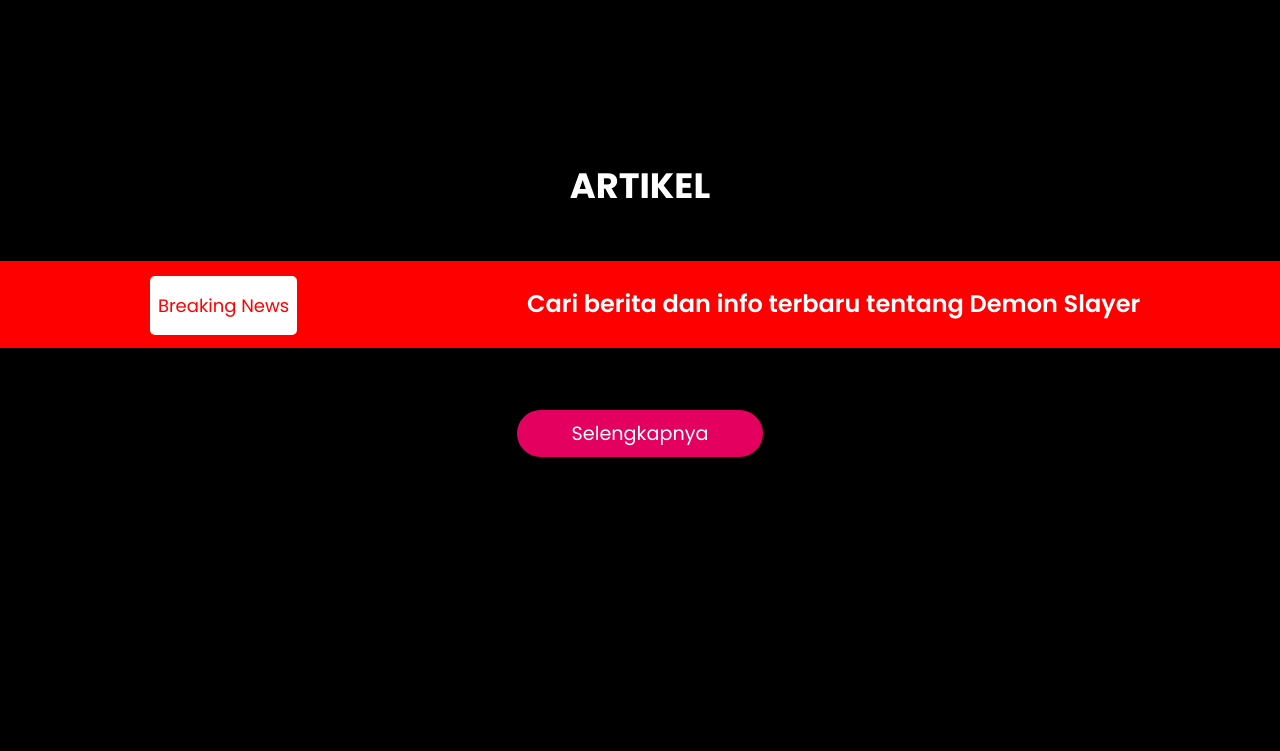
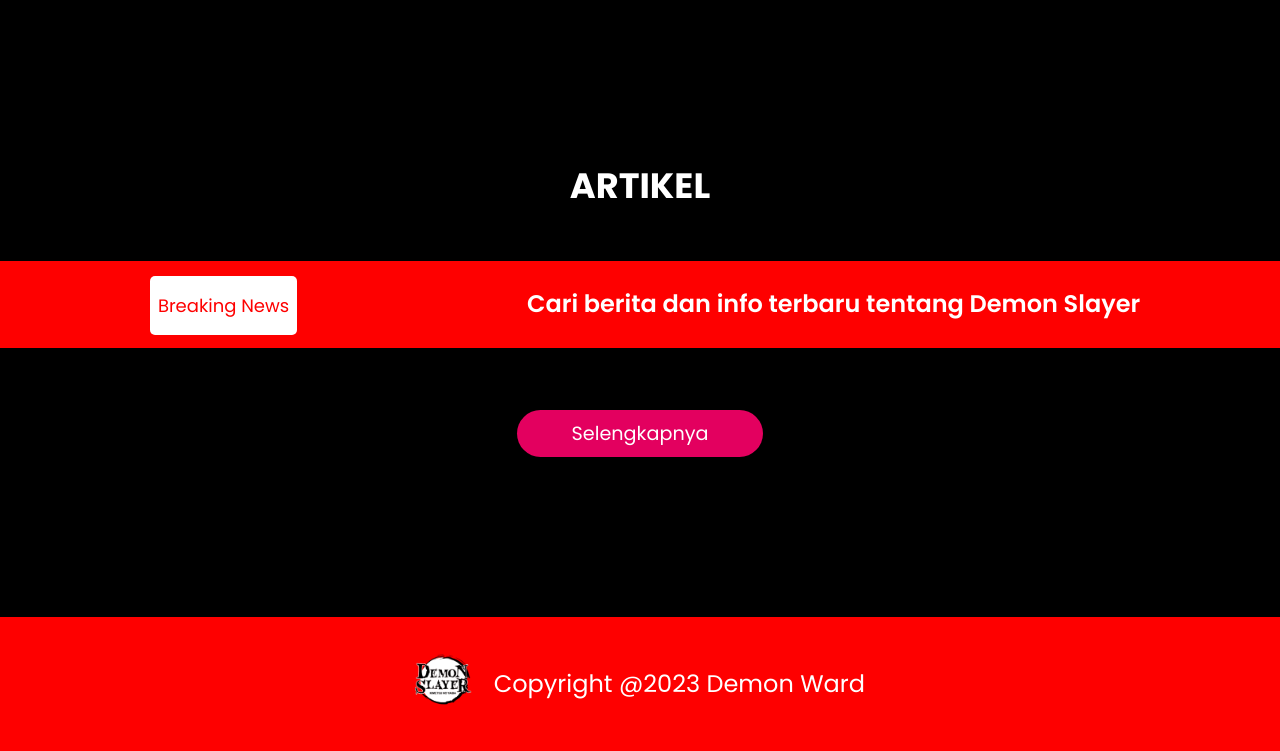
Before and after one commit to ellfataa/Responsi2pemweb, a PHP site: page / in a window 1280 px wide; the page is wider, and only the part inside the window is pictured. Shown: the part 1411-2162 px from the top of that part. Before the commit the page ends 1868 px from the top of that part, so only its background shows below. Run offline with PHP 8.4, Linux system fonts and the light colour scheme; the visitor is signed in with stand-in values (Sample User, id 1); data that the repository does not hold is empty; some web fonts are replaced.

Commit message:
update footer index
tadi ilang

```diff
--- a/UI_demonslayer (NEWEST)/index.php
+++ b/UI_demonslayer (NEWEST)/index.php
@@ -95,6 +95,18 @@ while ($row = mysqli_fetch_assoc($read)) {
       </div>
     </div>
 
+    <!--Footer Section -->
+    <div class="footer__container">
+      <section class="social__media">
+        <div class="social__media--wrap">
+          <div class="footer__logo">
+            <img src="./img/register_login/logo.png" alt="Demon Slayer" width="57" height="53"/>
+          </div>
+          <p class="website__rights">Copyright @2023 Demon Ward</p>
+        </div>
+      </section>
+    </div>
+
   <script src="index.js"></script>
   <script>
       document.getElementById('home-page').addEventListener('click', function() {
```
